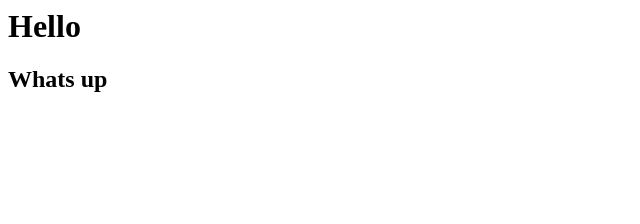
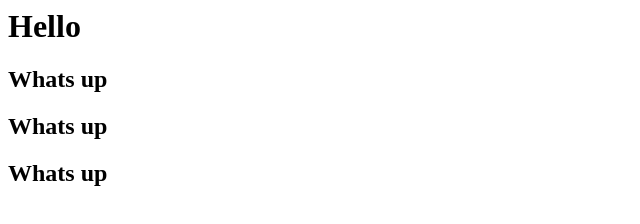
Before and after one commit to Sergiy49/cursor-git-blackhawk, a plain HTML site: page index.html in a window 1280 px wide. Shown: the whole page, without its empty margins (0-640 px from the left). Drawn offline with Linux system fonts and the light colour scheme.

Commit message:
whats up

```diff
--- a/index.html
+++ b/index.html
@@ -1,2 +1,4 @@
 <h1>Hello<h1>
-<h2>Whats up<h2>
+ <h2>Whats up<h2>
+ <h2>Whats up<h2
+ <h2>Whats up<h2>
```
